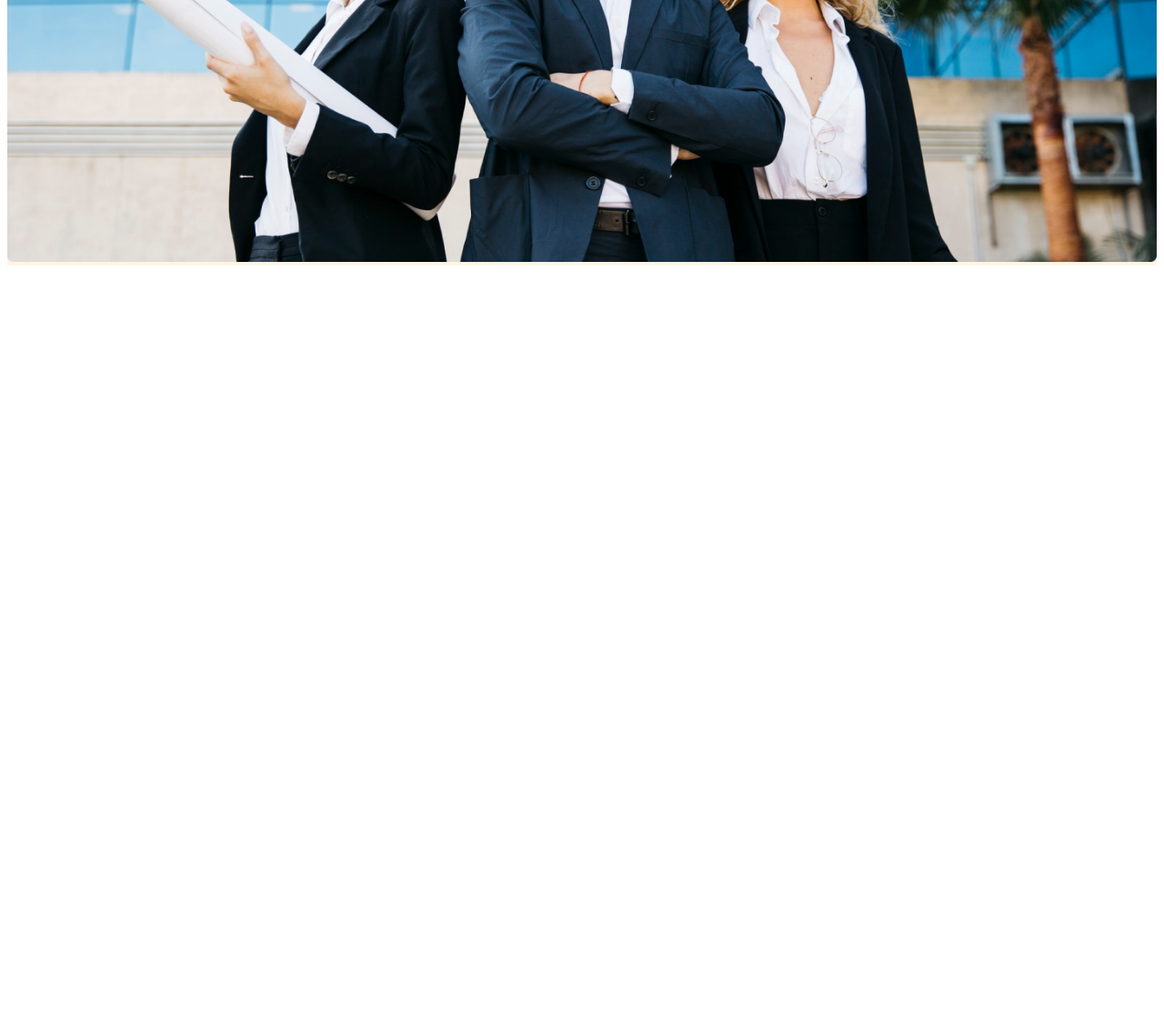
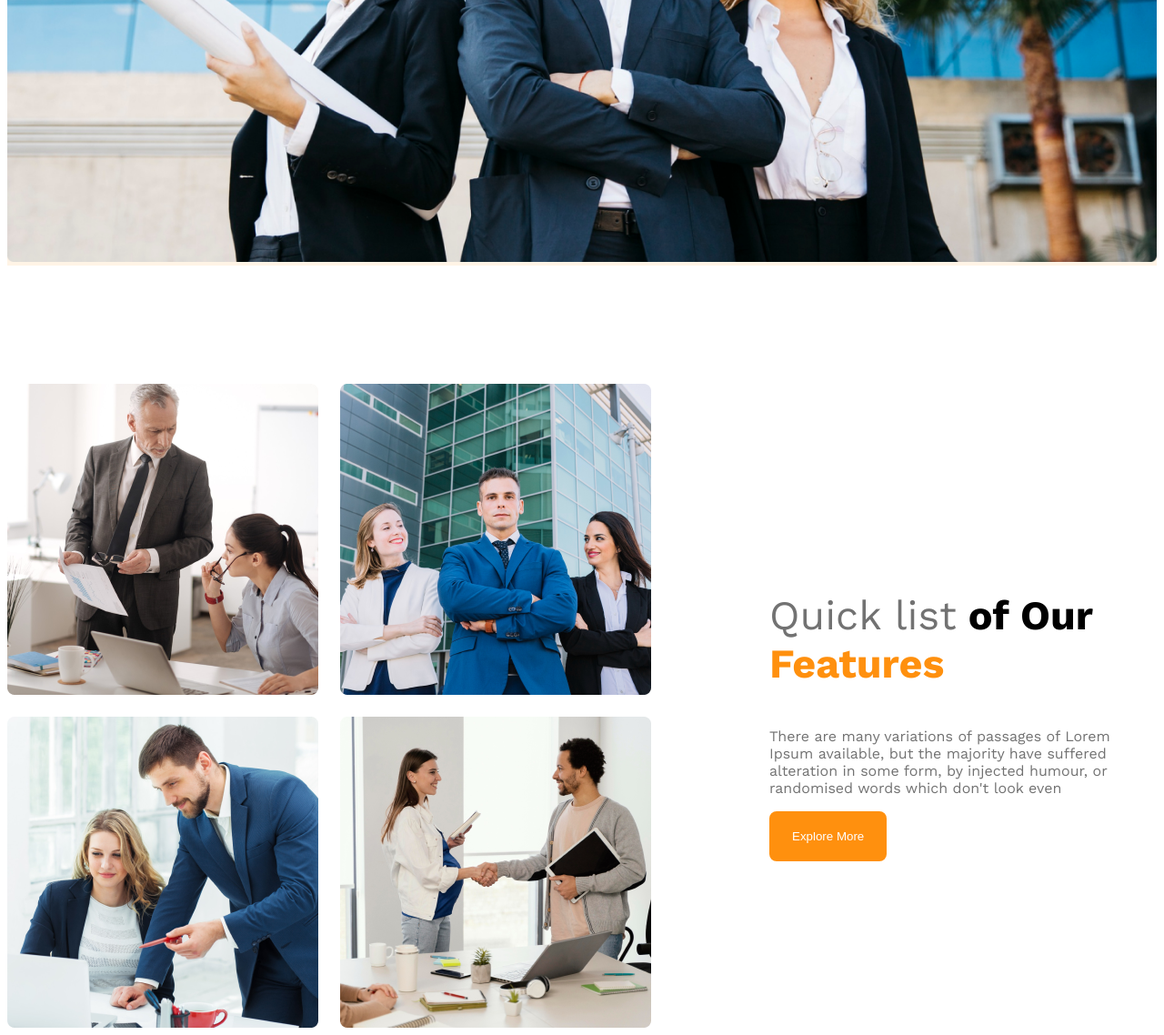
Before and after one commit to FaisalHasanEmon/g3-architects-website, a plain HTML site: page index.html in a window 1280 px wide. Shown: the part 884-2022 px from the top of the page at 91% size. Before the commit the page ends 1184 px from the top, so only its background shows below. Drawn offline with nearby package versions, Linux system fonts and the light colour scheme.

Commit message:
Teams Section Added. ✅ Responsive: phone and medium Ddevice

```diff
--- a/index.html
+++ b/index.html
@@ -40,7 +40,32 @@
         <img class="banner-image" src="images/banner.png" alt="" />
       </div>
     </header>
-    <main></main>
+    <main>
+      <!-- Teams Section Starts -->
+      <section class="teams display-flex">
+        <div class="team-img-container">
+          <img src="images/team1.png" alt="" />
+          <img src="images/team2.png" alt="" />
+          <img src="images/team3.png" alt="" />
+          <img src="images/team4.png" alt="" />
+        </div>
+        <div class="our-features">
+          <h3 class="feature-title">
+            <span id="quick-list" class="text-light-gray">Quick list</span>
+            <span> of Our</span>
+            <span class="text-primary"> Features</span>
+          </h3>
+          <p class="feature-description text-light-gray">
+            There are many variations of passages of Lorem Ipsum available, but
+            the majority have suffered alteration in some form, by injected
+            humour, or randomised words which don't look even
+          </p>
+          <button class="btn-primary">Explore More</button>
+        </div>
+      </section>
+
+      <!-- Features will enjoy -->
+    </main>
     <footer></footer>
   </body>
 </html>
--- a/styles/style.css
+++ b/styles/style.css
@@ -10,6 +10,9 @@
 /* Shared Styles */
 .display-flex {
   display: flex;
+}
+.text-primary {
+  color: #ff900e;
 }
 
 /* Dark 02 */
@@ -34,6 +37,13 @@
   font-size: 600;
   border-radius: 8px;
   border: none;
+}
+main {
+  max-width: 1440px;
+  margin: 0 auto;
+}
+main > section {
+  margin-top: 130px;
 }
 /* Header Styles */
 
@@ -82,10 +92,49 @@
   width: 100%;
 }
 
+/* Feature Related Styles */
+.teams {
+  align-items: center;
+}
+.team-img-container {
+  display: grid;
+  grid-template-columns: repeat(2, 1fr);
+  gap: 24px;
+}
+.our-features {
+  margin-left: 130px;
+  max-width: 530px;
+}
+.feature-title {
+  font-size: 2.8rem;
+  font-weight: 700;
+}
+#quick-list {
+  font-weight: 400;
+}
+
 /* Responsive Media Query */
 @media screen and (max-width: 576px) {
   .navbar,
-  .nav-links {
+  .nav-links,
+  .teams {
     flex-direction: column;
   }
+
+  .team-img-container {
+    grid-template-columns: repeat(1, 1fr);
+  }
+  .our-features {
+    margin-left: 20px;
+  }
 }
+
+/* Medium Size Device */
+@media screen and (min-width: 576px) and (max-width: 992px) {
+  .teams {
+    flex-direction: column;
+  }
+  .our-features {
+    margin: 50px auto;
+  }
+}
```
